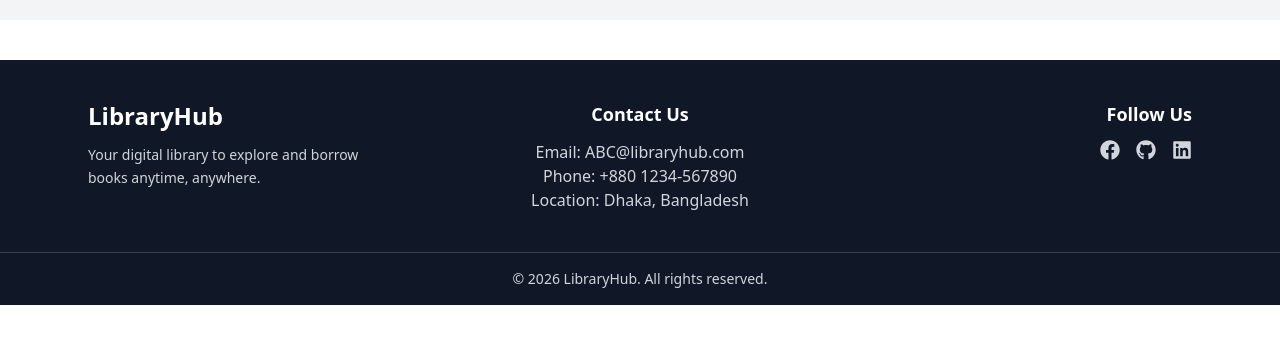
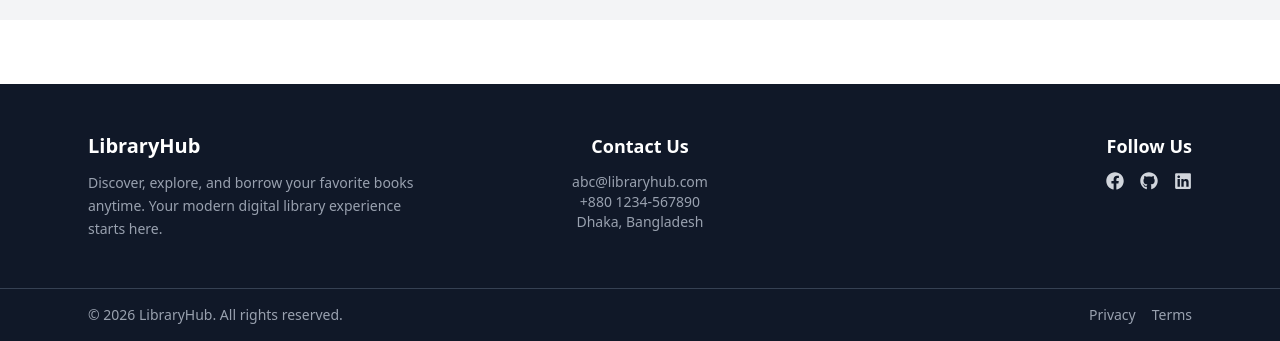
Before and after one commit to sarwar-jahan1/LibraryHub, a Next.js app: page /books in a window 1280 px wide. Shown: the part 836-1177 px from the top of the page. Before the commit the page ends 1141 px from the top, so only its background shows below. Built offline with nearby package versions, Linux system fonts and the light colour scheme; no server answers.

Commit message:
Fix footer sectiion

```diff
--- a/src/components/shared/Footer.jsx
+++ b/src/components/shared/Footer.jsx
@@ -1,55 +1,60 @@
-import React from "react";
 import Link from "next/link";
 import { FaFacebook, FaGithub, FaLinkedin } from "react-icons/fa";
 
 const Footer = () => {
   return (
-    <footer className="bg-gray-900 text-gray-300 mt-10">
-      <div className="max-w-6xl mx-auto px-6 py-10 grid grid-cols-1 md:grid-cols-3 gap-10">
-
-        {/* 🔷 Left */}
-        <div className="md:pr-10">
-          <h2 className="text-2xl font-bold text-white mb-3">
-            LibraryHub
-          </h2>
-          <p className="text-sm leading-relaxed">
-            Your digital library to explore and borrow books anytime, anywhere.
+    <footer className="bg-gray-900 text-gray-300 mt-16">
+      {/* TOP */}
+      <div className="max-w-6xl mx-auto px-6 py-12 grid gap-8 md:grid-cols-3">
+        {/* LEFT */}
+        <div>
+          <h2 className="text-xl font-bold text-white mb-3">LibraryHub</h2>
+          <p className="text-sm text-gray-400 leading-relaxed">
+            Discover, explore, and borrow your favorite books anytime. Your
+            modern digital library experience starts here.
           </p>
         </div>
 
-        {/* 🔷 Center */}
+        {/* CENTER */}
         <div className="md:text-center">
-          <h3 className="text-lg font-semibold text-white mb-3">
-            Contact Us
-          </h3>
-          <p>Email: ABC@libraryhub.com</p>
-          <p>Phone: +880 1234-567890</p>
-          <p>Location: Dhaka, Bangladesh</p>
+          <h3 className="text-lg font-semibold text-white mb-3">Contact Us</h3>
+          <p className="text-sm text-gray-400">abc@libraryhub.com</p>
+          <p className="text-sm text-gray-400">+880 1234-567890</p>
+          <p className="text-sm text-gray-400">Dhaka, Bangladesh</p>
         </div>
 
-        {/* 🔷 Right */}
+        {/* RIGHT */}
         <div className="md:text-right">
-          <h3 className="text-lg font-semibold text-white mb-3">
-            Follow Us
-          </h3>
-          <div className="flex md:justify-end gap-4 text-xl">
-            <Link href="#" className="hover:text-blue-500">
+          <h3 className="text-lg font-semibold text-white mb-3">Follow Us</h3>
+
+          <div className="flex md:justify-end gap-4 text-lg">
+            <Link href="#" className="hover:text-blue-500 transition">
               <FaFacebook />
             </Link>
-            <Link href="#" className="hover:text-gray-400">
+            <Link href="#" className="hover:text-gray-400 transition">
               <FaGithub />
             </Link>
-            <Link href="#" className="hover:text-blue-400">
+            <Link href="#" className="hover:text-blue-400 transition">
               <FaLinkedin />
             </Link>
           </div>
         </div>
-
       </div>
 
-      {/* 🔷 Bottom */}
-      <div className="border-t border-gray-700 text-center py-4 text-sm">
-        © {new Date().getFullYear()} LibraryHub. All rights reserved.
+      {/* BOTTOM */}
+      <div className="border-t border-gray-700 py-4">
+        <div className="max-w-6xl mx-auto px-6 flex flex-col md:flex-row justify-between items-center text-sm text-gray-400">
+          <p>© {new Date().getFullYear()} LibraryHub. All rights reserved.</p>
+
+          <div className="flex gap-4 mt-2 md:mt-0">
+            <Link href="#" className="hover:text-white">
+              Privacy
+            </Link>
+            <Link href="#" className="hover:text-white">
+              Terms
+            </Link>
+          </div>
+        </div>
       </div>
     </footer>
   );
```
